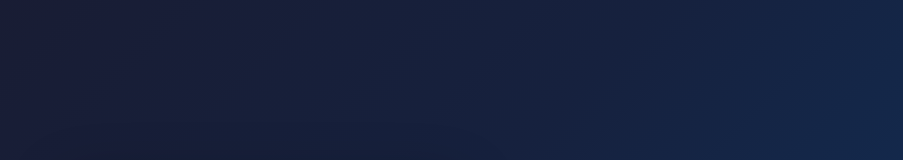
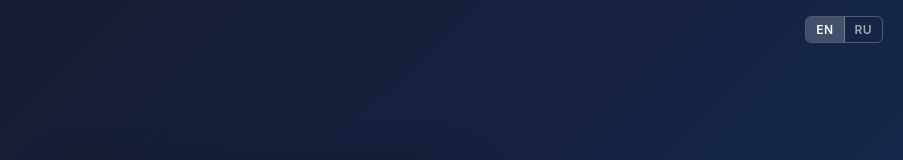
Before and after one commit to mordanov/family-admin-routine, a React (Vite) app in the folder frontend/: page /login in a window 1280 px wide. Shown: the top 160 px of the page, without its empty margins (377-1280 px from the left). Built offline with nearby package versions, Linux system fonts and the light colour scheme.

Commit message:
language switch

```diff
--- /dev/null
+++ b/frontend/src/i18n.js
@@ -0,0 +1,133 @@
+import { useLangStore } from './store/langStore'
+
+const translations = {
+  en: {
+    appName: 'Admin Routine',
+
+    // Login page
+    backupManagement: 'Backup management',
+    username: 'Username',
+    password: 'Password',
+    signingIn: 'Signing in…',
+    signIn: 'Sign in',
+    invalidCredentials: 'Invalid credentials',
+
+    // Header
+    signOut: 'Sign out',
+
+    // Jobs
+    queued: 'Queued…',
+    running: 'Running…',
+
+    // Sites section
+    sites: 'Sites',
+    volumes: 'Volumes:',
+    dbOnly: 'DB only',
+    lastBackup: 'Last backup:',
+    createBackup: '+ Create Backup',
+
+    // Backups section
+    backups: 'Backups',
+    filter: 'Filter:',
+    allSites: 'All sites',
+    colFilename: 'Filename',
+    colSite: 'Site',
+    colSize: 'Size',
+    colCreated: 'Created',
+    colActions: 'Actions',
+    download: '↓ Download',
+    restore: '↺ Restore',
+    delete: '🗑 Delete',
+    noBackups: 'No backups yet. Create one above.',
+
+    // Confirm dialogs
+    confirmRestore: (f) =>
+      `Restore from "${f}"?\nThis will OVERWRITE the current database and files.`,
+    confirmDelete: (f) => `Delete backup "${f}"?`,
+
+    // Alert messages
+    failedBackup: 'Failed to start backup: ',
+    failedRestore: 'Failed to start restore: ',
+    failedDelete: 'Failed to delete: ',
+
+    // Site labels
+    siteRecipes: '🍳 Recipes',
+    sitePoetry: '📝 Poetry',
+    siteNews: '📰 News',
+    siteBudget: '💰 Budget',
+    siteReminders: '🔔 Reminders',
+  },
+
+  ru: {
+    appName: 'Admin Routine',
+
+    // Login page
+    backupManagement: 'Управление бэкапами',
+    username: 'Имя пользователя',
+    password: 'Пароль',
+    signingIn: 'Вход…',
+    signIn: 'Войти',
+    invalidCredentials: 'Неверные учётные данные',
+
+    // Header
+    signOut: 'Выйти',
+
+    // Jobs
+    queued: 'В очереди…',
+    running: 'Выполняется…',
+
+    // Sites section
+    sites: 'Сайты',
+    volumes: 'Тома:',
+    dbOnly: 'Только БД',
+    lastBackup: 'Последний бэкап:',
+    createBackup: '+ Создать бэкап',
+
+    // Backups section
+    backups: 'Бэкапы',
+    filter: 'Фильтр:',
+    allSites: 'Все сайты',
+    colFilename: 'Файл',
+    colSite: 'Сайт',
+    colSize: 'Размер',
+    colCreated: 'Создан',
+    colActions: 'Действия',
+    download: '↓ Скачать',
+    restore: '↺ Восстановить',
+    delete: '🗑 Удалить',
+    noBackups: 'Бэкапов нет. Создайте выше.',
+
+    // Confirm dialogs
+    confirmRestore: (f) =>
+      `Восстановить из "${f}"?\nБД и файлы будут ПЕРЕЗАПИСАНЫ.`,
+    confirmDelete: (f) => `Удалить бэкап "${f}"?`,
+
+    // Alert messages
+    failedBackup: 'Ошибка запуска бэкапа: ',
+    failedRestore: 'Ошибка запуска восстановления: ',
+    failedDelete: 'Ошибка удаления: ',
+
+    // Site labels
+    siteRecipes: '🍳 Рецепты',
+    sitePoetry: '📝 Поэзия',
+    siteNews: '📰 Новости',
+    siteBudget: '💰 Бюджет',
+    siteReminders: '🔔 Напоминания',
+  },
+}
+
+export const SITE_LABEL_KEYS = {
+  'family-kitchen-recipes': 'siteRecipes',
+  'poetry-site': 'sitePoetry',
+  'news-site': 'siteNews',
+  'budget-site': 'siteBudget',
+  'reminders-app': 'siteReminders',
+}
+
+export function useT() {
+  const lang = useLangStore((s) => s.lang)
+  return (key, ...args) => {
+    const val = translations[lang]?.[key] ?? translations.en[key] ?? key
+    return typeof val === 'function' ? val(...args) : val
+  }
+}
--- a/frontend/src/pages/Dashboard.css
+++ b/frontend/src/pages/Dashboard.css
@@ -50,6 +50,37 @@
 }
 
 .btn-logout:hover { background: rgba(255,255,255,0.1); }
+
+/* Language toggle */
+.lang-toggle {
+  display: flex;
+  align-items: center;
+  gap: 0;
+  border: 1.5px solid rgba(255,255,255,0.25);
+  border-radius: 6px;
+  overflow: hidden;
+}
+
+.lang-btn {
+  background: transparent;
+  border: none;
+  color: rgba(255,255,255,0.55);
+  font-size: 12px;
+  font-weight: 600;
+  padding: 4px 9px;
+  letter-spacing: 0.4px;
+  transition: background 0.15s, color 0.15s;
+  cursor: pointer;
+}
+
+.lang-btn:first-child { border-right: 1px solid rgba(255,255,255,0.2); }
+
+.lang-btn:hover { background: rgba(255,255,255,0.1); color: #fff; }
+
+.lang-btn.active {
+  background: rgba(255,255,255,0.18);
+  color: #fff;
+}
 
 /* Main */
 .main {
--- a/frontend/src/pages/Dashboard.jsx
+++ b/frontend/src/pages/Dashboard.jsx
@@ -1,6 +1,8 @@
 import React, { useCallback, useEffect, useRef, useState } from 'react'
 import { useNavigate } from 'react-router-dom'
 import { useAuthStore } from '../store/authStore'
+import { useLangStore } from '../store/langStore'
+import { useT, SITE_LABEL_KEYS } from '../i18n'
 import {
   createBackup,
   deleteBackup,
@@ -11,14 +13,6 @@ import {
   restoreBackup,
 } from '../api/backups'
 import './Dashboard.css'
-
-const SITE_LABELS = {
-  'family-kitchen-recipes': '🍳 Recipes',
-  'poetry-site': '📝 Poetry',
-  'news-site': '📰 News',
-  'budget-site': '💰 Budget',
-  'reminders-app': '🔔 Reminders',
-}
 
 function fmtBytes(b) {
   if (b < 1024) return b + ' B'
@@ -33,7 +27,9 @@ function fmtDate(iso) {
 
 export default function DashboardPage() {
   const { username, logout } = useAuthStore()
+  const { lang, setLang } = useLangStore()
   const navigate = useNavigate()
+  const t = useT()
 
   const [sites, setSites] = useState([])
   const [backups, setBackups] = useState([])
@@ -87,35 +83,35 @@ export default function DashboardPage() {
       const { job_id } = await createBackup(siteName)
       setJobs((prev) => ({
         ...prev,
-        [job_id]: { status: 'pending', message: 'Queued…', site: siteName },
+        [job_id]: { status: 'pending', message: t('queued'), site: siteName },
       }))
       pollJob(job_id)
     } catch (err) {
-      alert('Failed to start backup: ' + (err.response?.data?.detail || err.message))
+      alert(t('failedBackup') + (err.response?.data?.detail || err.message))
     }
   }
 
   const handleRestore = async (filename) => {
-    if (!confirm(`Restore from "${filename}"?\nThis will OVERWRITE the current database and files.`)) return
+    if (!confirm(t('confirmRestore', filename))) return
     try {
       const { job_id } = await restoreBackup(filename)
       setJobs((prev) => ({
         ...prev,
-        [job_id]: { status: 'pending', message: 'Queued…', filename },
+        [job_id]: { status: 'pending', message: t('queued'), filename },
       }))
       pollJob(job_id)
     } catch (err) {
-      alert('Failed to start restore: ' + (err.response?.data?.detail || err.message))
+      alert(t('failedRestore') + (err.response?.data?.detail || err.message))
     }
   }
 
   const handleDelete = async (filename) => {
-    if (!confirm(`Delete backup "${filename}"?`)) return
+    if (!confirm(t('confirmDelete', filename))) return
     try {
       await deleteBackup(filename)
       await loadAll()
     } catch (err) {
-      alert('Failed to delete: ' + (err.response?.data?.detail || err.message))
+      alert(t('failedDelete') + (err.response?.data?.detail || err.message))
     }
   }
 
@@ -138,17 +134,29 @@ export default function DashboardPage() {
       (j) => j.site === siteName && (j.status === 'running' || j.status === 'pending')
     )
 
+  const siteLabel = (name) => t(SITE_LABEL_KEYS[name] || name)
+
   return (
     <div className="dashboard">
       {/* Header */}
       <header className="header">
         <div className="header-left">
           <span className="header-logo">🛡️</span>
-          <span className="header-title">Admin Routine</span>
+          <span className="header-title">{t('appName')}</span>
         </div>
         <div className="header-right">
+          <div className="lang-toggle">
+            <button
+              className={lang === 'en' ? 'lang-btn active' : 'lang-btn'}
+              onClick={() => setLang('en')}
+            >EN</button>
+            <button
+              className={lang === 'ru' ? 'lang-btn active' : 'lang-btn'}
+              onClick={() => setLang('ru')}
+            >RU</button>
+          </div>
           <span className="header-user">👤 {username}</span>
-          <button className="btn-logout" onClick={handleLogout}>Sign out</button>
+          <button className="btn-logout" onClick={handleLogout}>{t('signOut')}</button>
         </div>
       </header>
 
@@ -193,20 +201,20 @@ export default function DashboardPage() {
 
         {/* Sites section */}
         <section className="section">
-          <h2 className="section-title">Sites</h2>
+          <h2 className="section-title">{t('sites')}</h2>
           <div className="sites-grid">
             {sites.map((site) => (
               <div key={site.name} className="site-card">
                 <div className="site-name">
-                  {SITE_LABELS[site.name] || site.name}
+                  {siteLabel(site.name)}
                 </div>
                 <div className="site-meta">
                   {site.volumes.length > 0
-                    ? `Volumes: ${site.volumes.join(', ')}`
-                    : 'DB only'}
+                    ? `${t('volumes')} ${site.volumes.join(', ')}`
+                    : t('dbOnly')}
                 </div>
                 <div className="site-last">
-                  Last backup: {fmtDate(site.last_backup)}
+                  {t('lastBackup')} {fmtDate(site.last_backup)}
                 </div>
                 <button
                   className="btn-backup"
@@ -214,9 +222,9 @@ export default function DashboardPage() {
                   disabled={siteHasJob(site.name)}
                 >
                   {siteHasJob(site.name) ? (
-                    <><span className="spinner-sm" /> Running…</>
+                    <><span className="spinner-sm" /> {t('running')}</>
                   ) : (
-                    '+ Create Backup'
+                    t('createBackup')
                   )}
                 </button>
               </div>
@@ -227,18 +235,18 @@ export default function DashboardPage() {
         {/* Backups section */}
         <section className="section">
           <div className="section-header">
-            <h2 className="section-title">Backups</h2>
+            <h2 className="section-title">{t('backups')}</h2>
             <div className="filter-row">
-              <label htmlFor="filter-site">Filter:</label>
+              <label htmlFor="filter-site">{t('filter')}</label>
               <select
                 id="filter-site"
                 value={filterSite}
                 onChange={(e) => setFilterSite(e.target.value)}
               >
-                <option value="all">All sites</option>
+                <option value="all">{t('allSites')}</option>
                 {sites.map((s) => (
                   <option key={s.name} value={s.name}>
-                    {SITE_LABELS[s.name] || s.name}
+                    {siteLabel(s.name)}
                   </option>
                 ))}
               </select>
@@ -247,17 +255,17 @@ export default function DashboardPage() {
           </div>
 
           {filteredBackups.length === 0 ? (
-            <div className="empty-state">No backups yet. Create one above.</div>
+            <div className="empty-state">{t('noBackups')}</div>
           ) : (
             <div className="table-wrap">
               <table className="backups-table">
                 <thead>
                   <tr>
-                    <th>Filename</th>
-                    <th>Site</th>
-                    <th>Size</th>
-                    <th>Created</th>
-                    <th>Actions</th>
+                    <th>{t('colFilename')}</th>
+                    <th>{t('colSite')}</th>
+                    <th>{t('colSize')}</th>
+                    <th>{t('colCreated')}</th>
+                    <th>{t('colActions')}</th>
                   </tr>
                 </thead>
                 <tbody>
@@ -266,7 +274,7 @@ export default function DashboardPage() {
                       <td className="td-filename">{b.filename}</td>
                       <td>
                         <span className="badge">
-                          {SITE_LABELS[b.site] || b.site}
+                          {siteLabel(b.site)}
                         </span>
                       </td>
                       <td>{fmtBytes(b.size_bytes)}</td>
@@ -277,19 +285,19 @@ export default function DashboardPage() {
                           className="btn-action btn-download"
                           download
                         >
-                          ↓ Download
+                          {t('download')}
                         </a>
                         <button
                           className="btn-action btn-restore"
                           onClick={() => handleRestore(b.filename)}
                         >
-                          ↺ Restore
+                          {t('restore')}
                         </button>
                         <button
                           className="btn-action btn-delete"
                           onClick={() => handleDelete(b.filename)}
                         >
-                          🗑 Delete
+                          {t('delete')}
                         </button>
                       </td>
                     </tr>
--- a/frontend/src/pages/Login.css
+++ b/frontend/src/pages/Login.css
@@ -94,3 +94,40 @@
 .login-btn:disabled {
   opacity: 0.6;
 }
+
+/* Language toggle on login page */
+.login-lang {
+  position: fixed;
+  top: 16px;
+  right: 20px;
+  border: 1.5px solid rgba(255,255,255,0.3);
+  border-radius: 6px;
+  overflow: hidden;
+  display: flex;
+}
+
+.login-lang .lang-btn {
+  background: transparent;
+  border: none;
+  color: rgba(255,255,255,0.6);
+  font-size: 12px;
+  font-weight: 600;
+  padding: 5px 10px;
+  letter-spacing: 0.4px;
+  transition: background 0.15s, color 0.15s;
+  cursor: pointer;
+}
+
+.login-lang .lang-btn:first-child {
+  border-right: 1px solid rgba(255,255,255,0.25);
+}
+
+.login-lang .lang-btn:hover {
+  background: rgba(255,255,255,0.12);
+  color: #fff;
+}
+
+.login-lang .lang-btn.active {
+  background: rgba(255,255,255,0.2);
+  color: #fff;
+}
--- a/frontend/src/pages/Login.jsx
+++ b/frontend/src/pages/Login.jsx
@@ -1,6 +1,8 @@
 import React, { useState } from 'react'
 import { useNavigate } from 'react-router-dom'
 import { useAuthStore } from '../store/authStore'
+import { useLangStore } from '../store/langStore'
+import { useT } from '../i18n'
 import { login } from '../api/auth'
 import './Login.css'
 
@@ -10,7 +12,9 @@ export default function LoginPage() {
   const [error, setError] = useState('')
   const [loading, setLoading] = useState(false)
   const { login: storeLogin } = useAuthStore()
+  const { lang, setLang } = useLangStore()
   const navigate = useNavigate()
+  const t = useT()
 
   const handleSubmit = async (e) => {
     e.preventDefault()
@@ -21,7 +25,7 @@ export default function LoginPage() {
       storeLogin(data.access_token, username)
       navigate('/')
     } catch {
-      setError('Invalid credentials')
+      setError(t('invalidCredentials'))
     } finally {
       setLoading(false)
     }
@@ -29,13 +33,23 @@ export default function LoginPage() {
 
   return (
     <div className="login-page">
+      <div className="lang-toggle login-lang">
+        <button
+          className={lang === 'en' ? 'lang-btn active' : 'lang-btn'}
+          onClick={() => setLang('en')}
+        >EN</button>
+        <button
+          className={lang === 'ru' ? 'lang-btn active' : 'lang-btn'}
+          onClick={() => setLang('ru')}
+        >RU</button>
+      </div>
       <div className="login-card">
         <div className="login-icon">🛡️</div>
-        <h1 className="login-title">Admin Routine</h1>
-        <p className="login-subtitle">Backup management</p>
+        <h1 className="login-title">{t('appName')}</h1>
+        <p className="login-subtitle">{t('backupManagement')}</p>
         <form onSubmit={handleSubmit} className="login-form">
           <div className="field">
-            <label htmlFor="username">Username</label>
+            <label htmlFor="username">{t('username')}</label>
             <input
               id="username"
               type="text"
@@ -46,7 +60,7 @@ export default function LoginPage() {
             />
           </div>
           <div className="field">
-            <label htmlFor="password">Password</label>
+            <label htmlFor="password">{t('password')}</label>
             <input
               id="password"
               type="password"
@@ -58,7 +72,7 @@ export default function LoginPage() {
           </div>
           {error && <p className="login-error">{error}</p>}
           <button type="submit" className="login-btn" disabled={loading}>
-            {loading ? 'Signing in…' : 'Sign in'}
+            {loading ? t('signingIn') : t('signIn')}
           </button>
         </form>
       </div>
--- /dev/null
+++ b/frontend/src/store/langStore.js
@@ -0,0 +1,9 @@
+import { create } from 'zustand'
+
+export const useLangStore = create((set) => ({
+  lang: localStorage.getItem('admin_routine_lang') || 'en',
+  setLang: (lang) => {
+    localStorage.setItem('admin_routine_lang', lang)
+    set({ lang })
+  },
+}))
```
Also changed, not shown: 1 other file (tests, documents, lock files or other folders).
